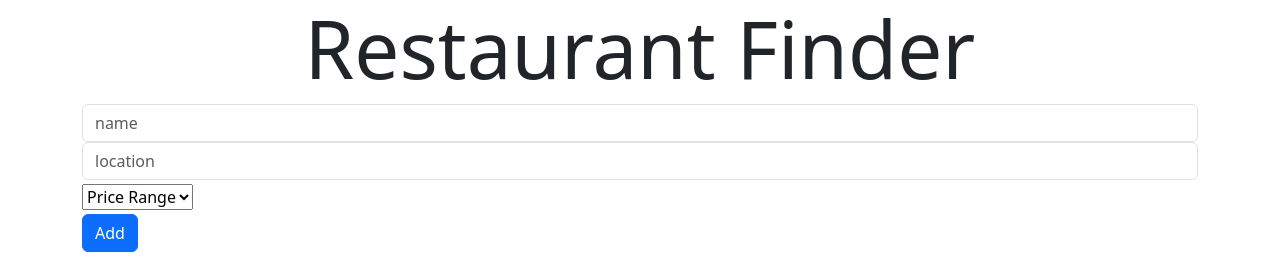
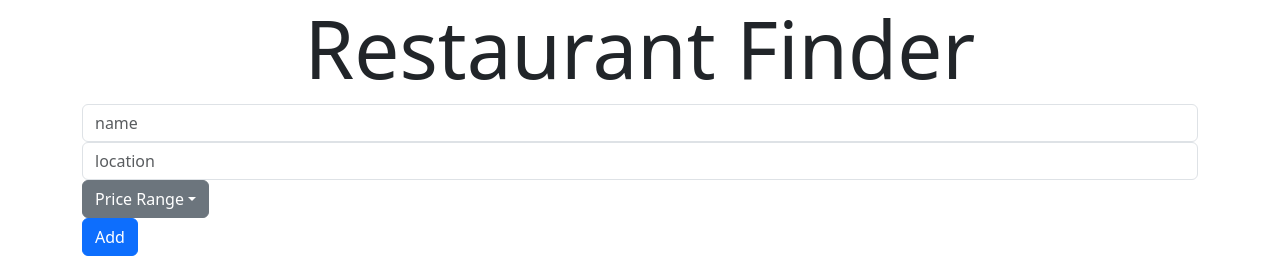
Before and after one commit to Ashikam263/YelpClone, a React (Create React App) app in the folder client/: page / in a window 1280 px wide. Shown: the top 270 px of the page. Built offline with nearby package versions, Linux system fonts and the light colour scheme; no server answers.

Commit message:
js not wokring for bootstrap

```diff
--- a/client/public/index.html
+++ b/client/public/index.html
@@ -41,5 +41,8 @@
       To begin the development, run `npm start` or `yarn start`.
       To create a production bundle, use `npm run build` or `yarn build`.
     -->
+    <script src="https://cdn.jsdelivr.net/npm/bootstrap@5.3.3/dist/js/bootstrap.bundle.min.js" integrity="sha384-YvpcrYf0tY3lHB60NNkmXc5s9fDVZLESaAA55NDzOxhy9GkcIdslK1eN7N6jIeHz" crossorigin="anonymous"></script>
+    <script src="https://cdn.jsdelivr.net/npm/@popperjs/core@2.11.8/dist/umd/popper.min.js" integrity="sha384-I7E8VVD/ismYTF4hNIPjVp/Zjvgyol6VFvRkX/vR+Vc4jQkC+hVqc2pM8ODewa9r" crossorigin="anonymous"></script>
+    <script src="https://cdn.jsdelivr.net/npm/bootstrap@5.3.3/dist/js/bootstrap.min.js" integrity="sha384-0pUGZvbkm6XF6gxjEnlmuGrJXVbNuzT9qBBavbLwCsOGabYfZo0T0to5eqruptLy" crossorigin="anonymous"></script>
   </body>
 </html>
--- a/client/src/components/AddRestaurant.jsx
+++ b/client/src/components/AddRestaurant.jsx
@@ -44,20 +44,19 @@ const AddRestaurant = () => {
               placeholder="location"
             />
           </div>
-          <div className="col">
-            <select
-              value={priceRange}
-              onChange={(e) => setPriceRange(e.target.value)}
-              className="custom-select my-1 mr-sm-2"
-            >
-              <option disabled>Price Range</option>
-              <option value="1">$</option>
-              <option value="2">$$</option>
-              <option value="3">$$$</option>
-              <option value="4">$$$$</option>
-              <option value="5">$$$$$</option>
-            </select>
+          <div className="dropdown">
+            <button className="btn btn-secondary dropdown-toggle" type="button" id="priceRangeDropdown" data-bs-toggle="dropdown" aria-expanded="false">
+              Price Range
+            </button>
+            <ul className="dropdown-menu" aria-labelledby="priceRangeDropdown">
+              <li><button className="dropdown-item" type="button" onClick={() => setPriceRange("1")}>$</button></li>
+              <li><button className="dropdown-item" type="button" onClick={() => setPriceRange("2")}>$$</button></li>
+              <li><button className="dropdown-item" type="button" onClick={() => setPriceRange("3")}>$$$</button></li>
+              <li><button className="dropdown-item" type="button" onClick={() => setPriceRange("4")}>$$$$</button></li>
+              <li><button className="dropdown-item" type="button" onClick={() => setPriceRange("5")}>$$$$$</button></li>
+            </ul>
           </div>
+
           <button
             onClick={handleSubmit}
             type="submit"
--- a/client/src/index.js
+++ b/client/src/index.js
@@ -1,6 +1,7 @@
 import React from 'react';
 import { createRoot } from 'react-dom/client';
 import App from './App';
+import 'bootstrap/dist/css/bootstrap.min.css';
 
 // Find the element you want to attach your React app to.
 const container = document.getElementById('root');
```
Also changed, not shown: 2 other files (tests, documents, lock files or other folders).
